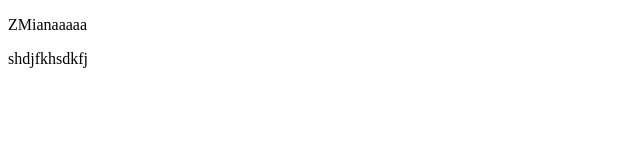
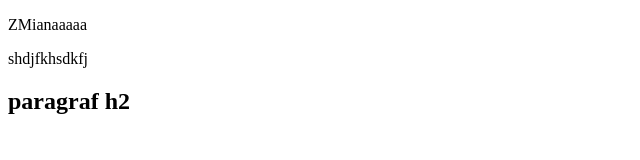
Before and after one commit to DawMas/new_7_nauka_gita, a plain HTML site: page index.html in a window 1280 px wide. Shown: the whole page, without its empty margins (0-640 px from the left). Drawn offline with nearby package versions, Linux system fonts and the light colour scheme; files that its build step writes are made by us from their sources.

Commit message:
Add h2 paragraph

```diff
--- a/index.html
+++ b/index.html
@@ -18,7 +18,7 @@
   <p>ZMianaaaaa</p>
   shdjfkhsdkfj
 
-
+<h2>paragraf h2</h2>
 
 </body>
 
```
